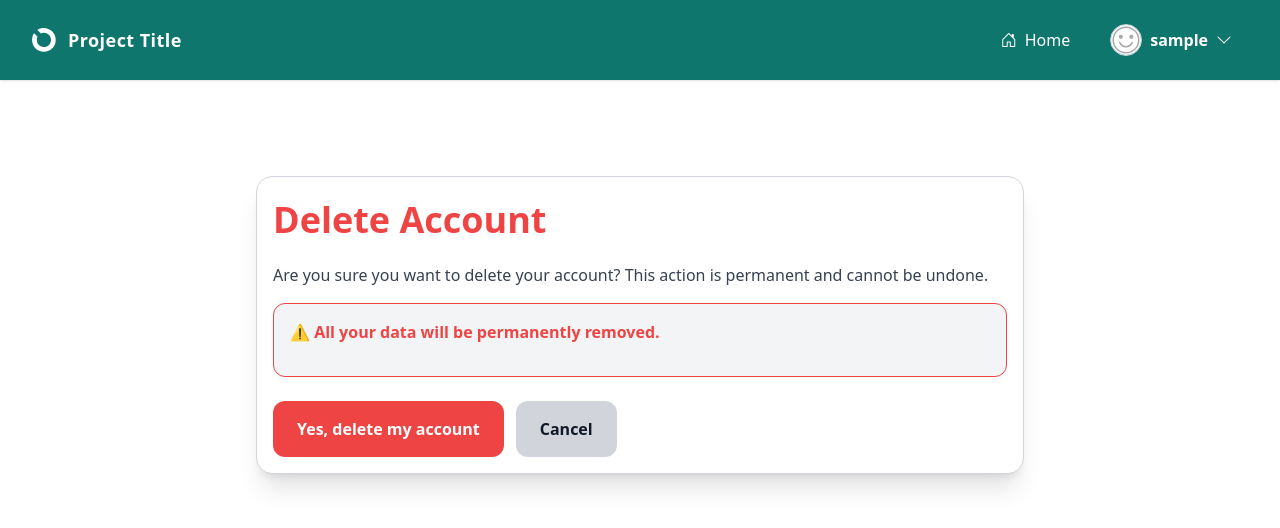
After one commit to EslamKamel89/django-starter, a Django app: page /profile/delete-account in a window 1280 px wide. The commit adds this page. Shown: the top 528 px of the page. Run offline with Django 5.2, Linux system fonts and the light colour scheme; the visitor is signed in with stand-in values (Sample User, id 1); some libraries are stand-ins or nearby versions.

Commit message:
feat(users): add account deletion flow with confirmation page

```diff
--- /dev/null
+++ b/a_users/templates/a_users/profile-delete.html
@@ -0,0 +1,31 @@
+<!--prettier-ignore-->
+{% extends 'layouts/box.html' %}
+{% block content %}
+
+<h1 class="mb-2 text-error">Delete Account</h1>
+
+<p class="text-neutral-700 mb-6">
+  Are you sure you want to delete your account? This action is permanent and
+  cannot be undone.
+</p>
+
+<div class="bg-neutral p-4 rounded-xl border border-error mb-6">
+  <p class="text-error font-semibold">
+    ⚠️ All your data will be permanently removed.
+  </p>
+</div>
+
+<form method="POST" class="flex items-center gap-3">
+  {% csrf_token %}
+
+  <button
+    type="submit"
+    class="bg-error hover:bg-red-600 text-white font-bold px-6 py-3 rounded-xl transition active:scale-95"
+  >
+    Yes, delete my account
+  </button>
+
+  <a href="{{ request.META.HTTP_REFERER }}" class="button gray"> Cancel </a>
+</form>
+
+{% endblock %}
--- a/a_users/templates/a_users/profile-settings.html
+++ b/a_users/templates/a_users/profile-settings.html
@@ -76,7 +76,7 @@
       </td>
 
       <td class="px-6 py-5 text-right">
-        <a href="" class="text-error font-semibold hover:underline"> Delete </a>
+        <a href="{% url 'delete-account' %}" class="text-error font-semibold hover:underline"> Delete </a>
       </td>
     </tr>
   </tbody>
--- a/a_users/urls.py
+++ b/a_users/urls.py
@@ -17,4 +17,5 @@ urlpatterns: list[URLPattern] = [
         views.SendConfirmationEmailView.as_view(),
         name="email-verify",
     ),
+    path("delete-account", views.DeleteAccountView.as_view(), name="delete-account"),
 ]
--- a/a_users/views.py
+++ b/a_users/views.py
@@ -1,5 +1,6 @@
 from allauth.account.models import EmailAddress
 from django.contrib import messages
+from django.contrib.auth import logout
 from django.contrib.auth.mixins import LoginRequiredMixin
 from django.contrib.auth.models import User
 from django.http import HttpRequest
@@ -105,3 +106,14 @@ class SendConfirmationEmailView(LoginRequiredMixin, View):
                 request, "Verification email sent. Please check your inbox."
             )
         return redirect(reverse("profile-settings"))
+
+
+class DeleteAccountView(LoginRequiredMixin, View):
+    def get(self, request: HttpRequest):
+        return render(request, "a_users/profile-delete.html")
+
+    def post(self, request: HttpRequest):
+        user: User = request.user  # type: ignore
+        logout(request)
+        user.delete()
+        return redirect(reverse("home"))
```
